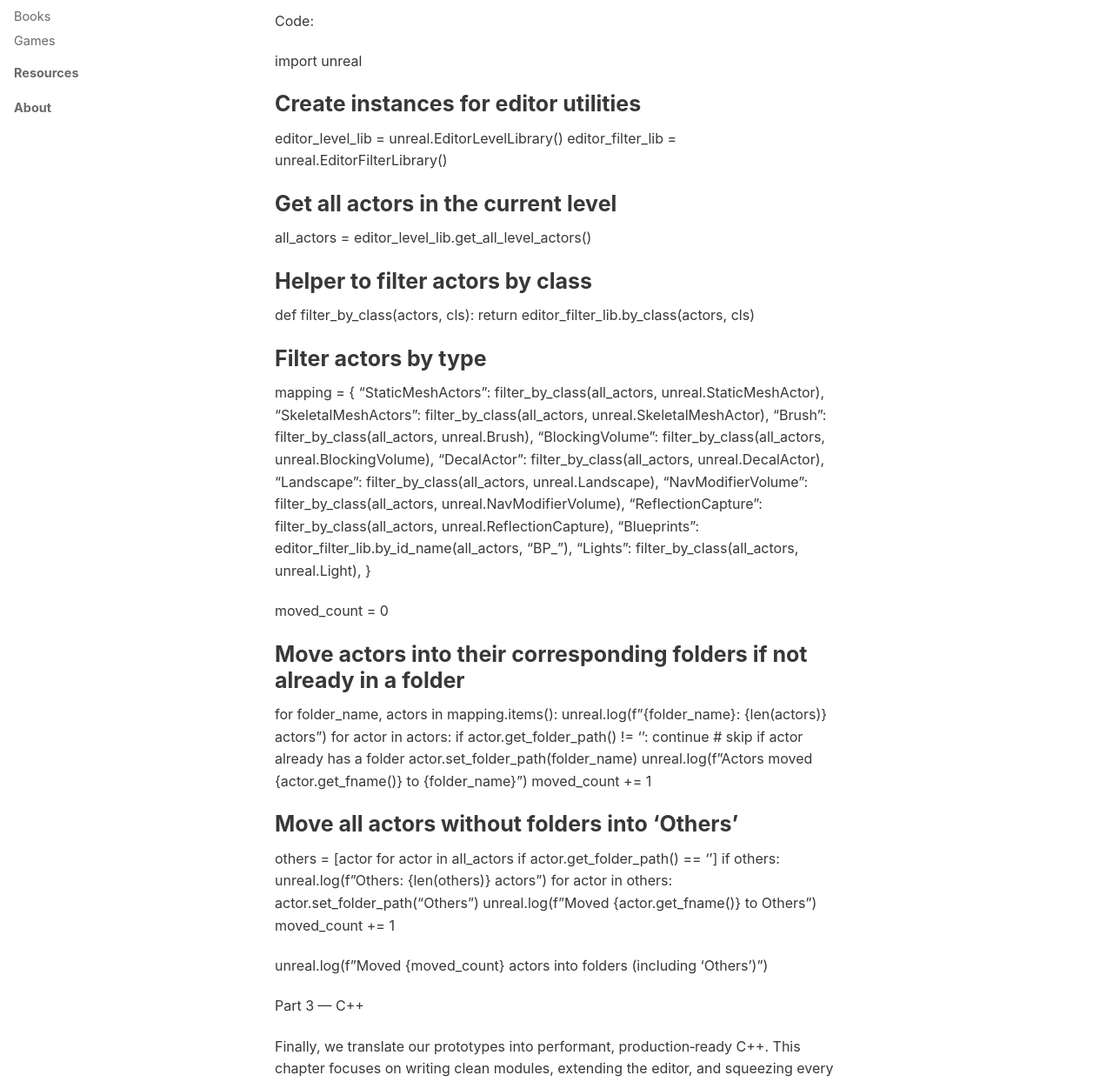
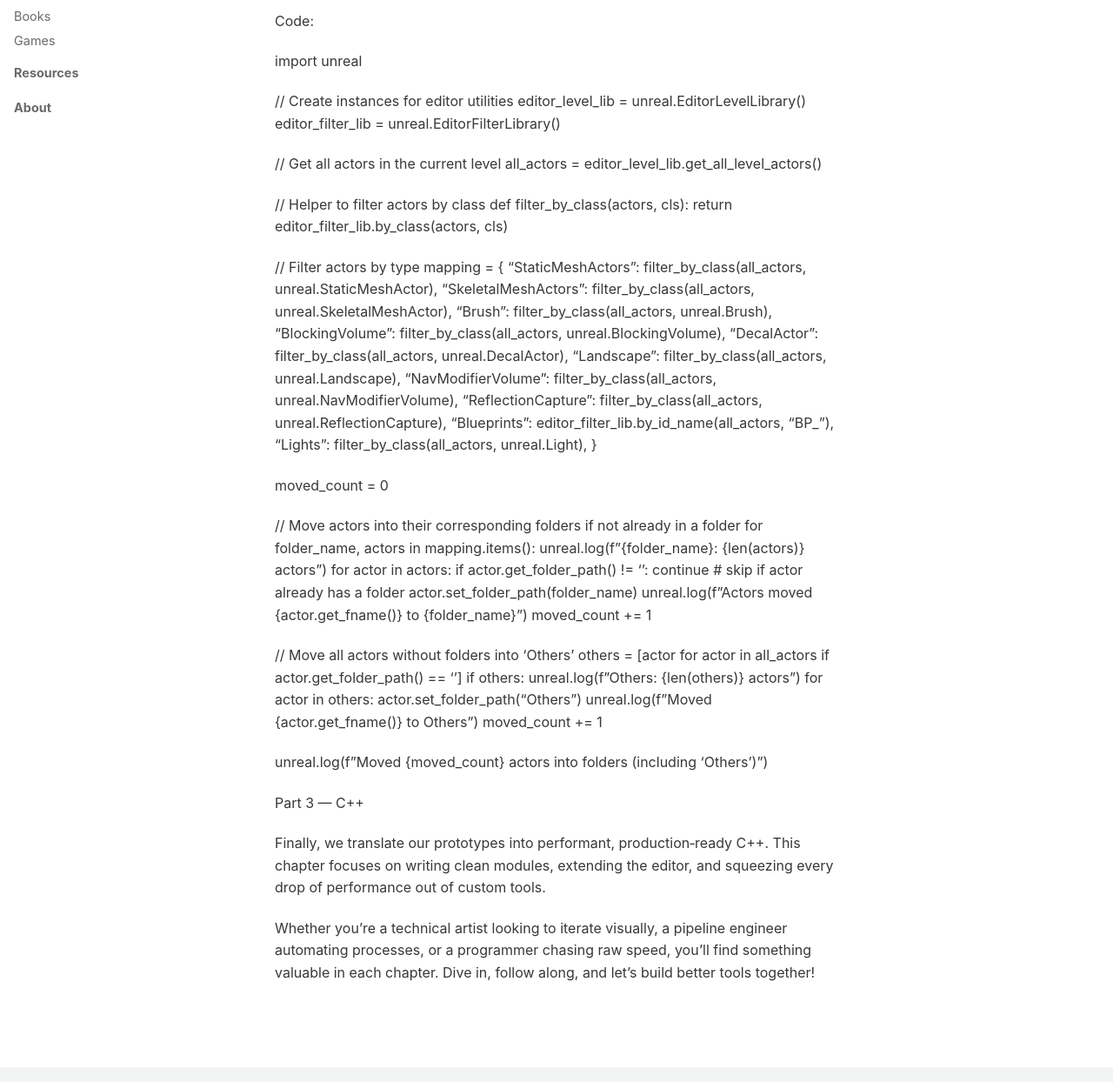
Before and after one commit to AdamKomarowski/unrealtechart, a Jekyll site: the page built from book/Tools/Tools.md, in a window 1280 px wide and 1400 px high, scrolled down 3527 px, cut to the strip 156-1400 px from the top of the window. Shown: the whole strip at 87% size. Built offline with Jekyll 4.4.1, drawn with Linux system fonts in a browser that asks for light colours; nearby versions of some CDN libraries.

```diff
--- a/book/Tools/Tools.md
+++ b/book/Tools/Tools.md
@@ -58,18 +58,18 @@ Code:
 
 import unreal
 
-# Create instances for editor utilities
+// Create instances for editor utilities
 editor_level_lib  = unreal.EditorLevelLibrary()
 editor_filter_lib = unreal.EditorFilterLibrary()
 
-# Get all actors in the current level
+// Get all actors in the current level
 all_actors = editor_level_lib.get_all_level_actors()
 
-# Helper to filter actors by class
+// Helper to filter actors by class
 def filter_by_class(actors, cls):
     return editor_filter_lib.by_class(actors, cls)
 
-# Filter actors by type
+// Filter actors by type
 mapping = {
     "StaticMeshActors":     filter_by_class(all_actors, unreal.StaticMeshActor),
     "SkeletalMeshActors":   filter_by_class(all_actors, unreal.SkeletalMeshActor),
@@ -85,7 +85,7 @@ mapping = {
 
 moved_count = 0
 
-# Move actors into their corresponding folders if not already in a folder
+// Move actors into their corresponding folders if not already in a folder
 for folder_name, actors in mapping.items():
     unreal.log(f"{folder_name}: {len(actors)} actors")
     for actor in actors:
@@ -95,7 +95,7 @@ for folder_name, actors in mapping.items():
         unreal.log(f"Actors moved {actor.get_fname()} to {folder_name}")
         moved_count += 1
 
-# Move all actors without folders into 'Others'
+// Move all actors without folders into 'Others'
 others = [actor for actor in all_actors if actor.get_folder_path() == '']
 if others:
     unreal.log(f"Others: {len(others)} actors")
```
